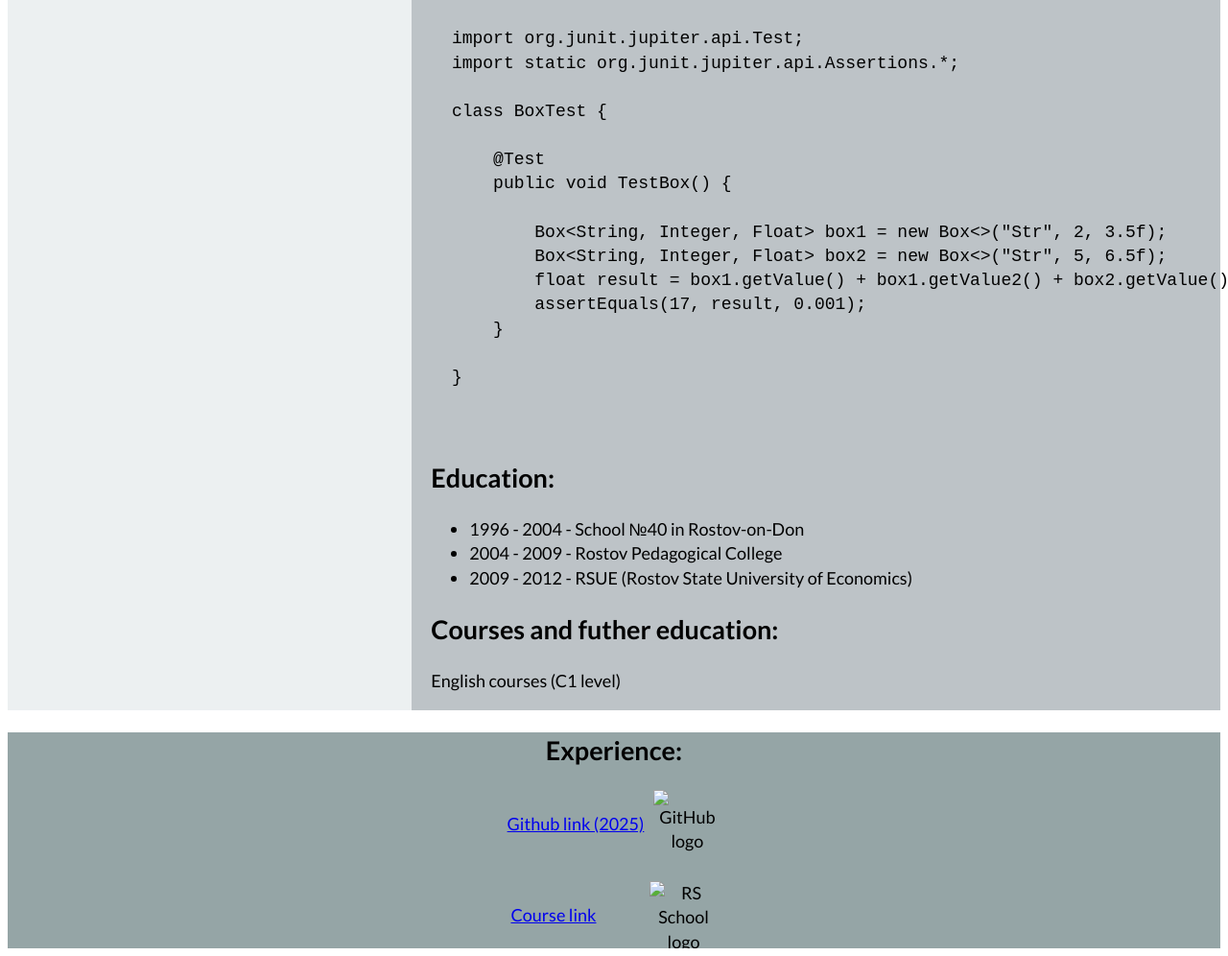
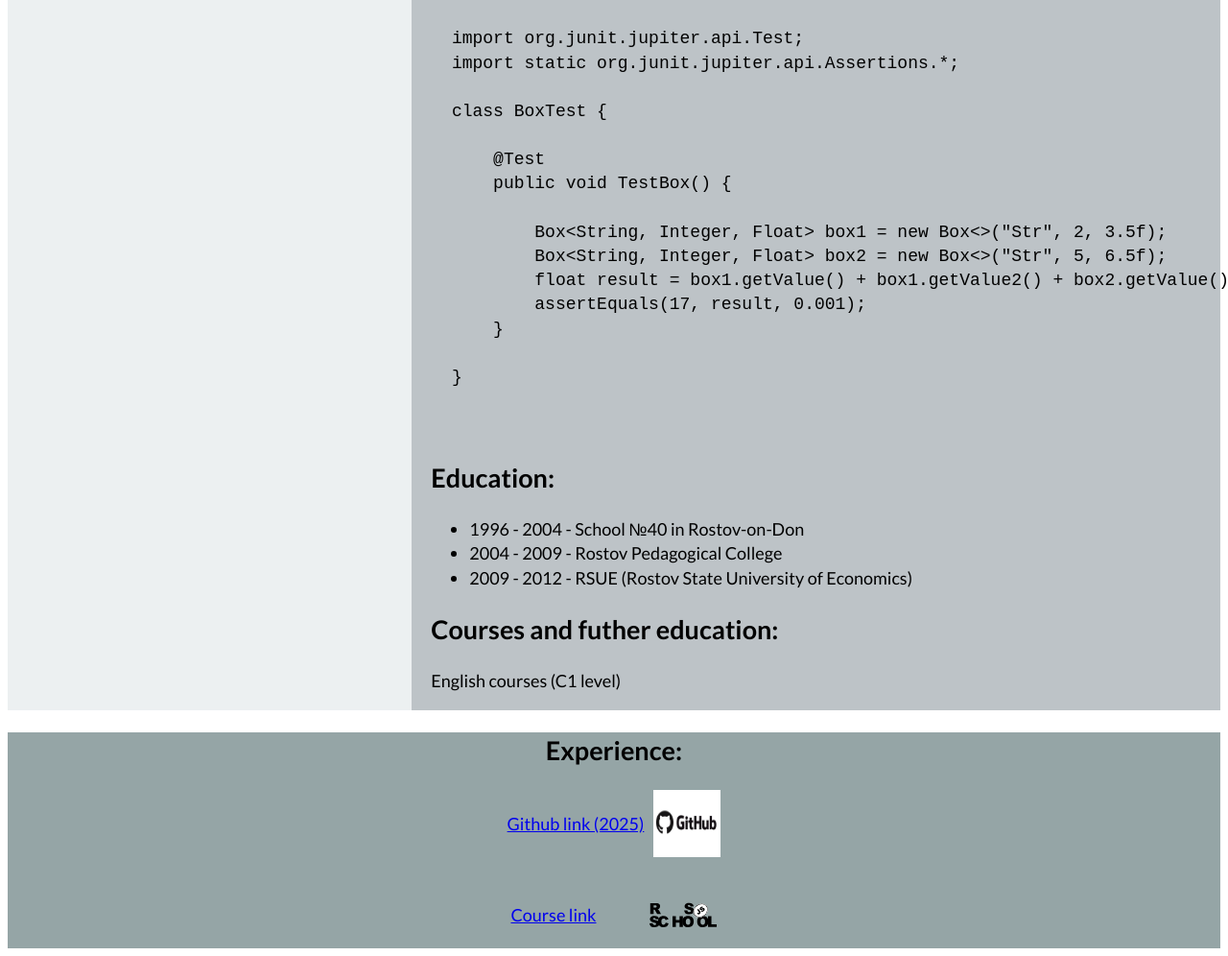
Before and after one commit to druger2006/rsschool-cv, a plain HTML site: page index.html in a window 1280 px wide. Shown: the part 617-1613 px from the top of the page at 96% size. Drawn offline with Linux system fonts and the light colour scheme; the site is published under a folder, as on GitHub Pages, so addresses that start at the root find nothing.

Commit message:
feat: fixed image paths

```diff
--- a/index.html
+++ b/index.html
@@ -30,7 +30,7 @@
     <main class="container">
       <div class="left">
         <h1 id="name">Name: Alex Chumakov</h1>
-        <img class="my-photo" src="/author.png" alt="author photo">
+        <img class="my-photo" src="author.png" alt="author photo">
         <h2 id="contacts">Contacts:</h2>
         <ol>
           <li><span>E-mail - <a href="druger2006@yahoo.com">druger2006@yahoo.com</a></span></li>
@@ -90,12 +90,12 @@
       <h2 id="code-experience">Experience:</h2>
       <div class="github-link">
         <a href="https://github.com/druger2006/cv.git">Github link (2025)</a>
-        <img class="git-logo" src="/github.jpg" alt="GitHub logo">
+        <img class="git-logo" src="github.jpg" alt="GitHub logo">
       </div>
       <br>
       <div class="course-link">
         <a class="rs-link" href="https://rs.school/courses/javascript-ru">Course link</a>
-        <img class="rs-logo" src="/rs-school-logo.svg" alt="RS School logo">
+        <img class="rs-logo" src="rs-school-logo.svg" alt="RS School logo">
       </div>
     </footer>
   </body>
```
